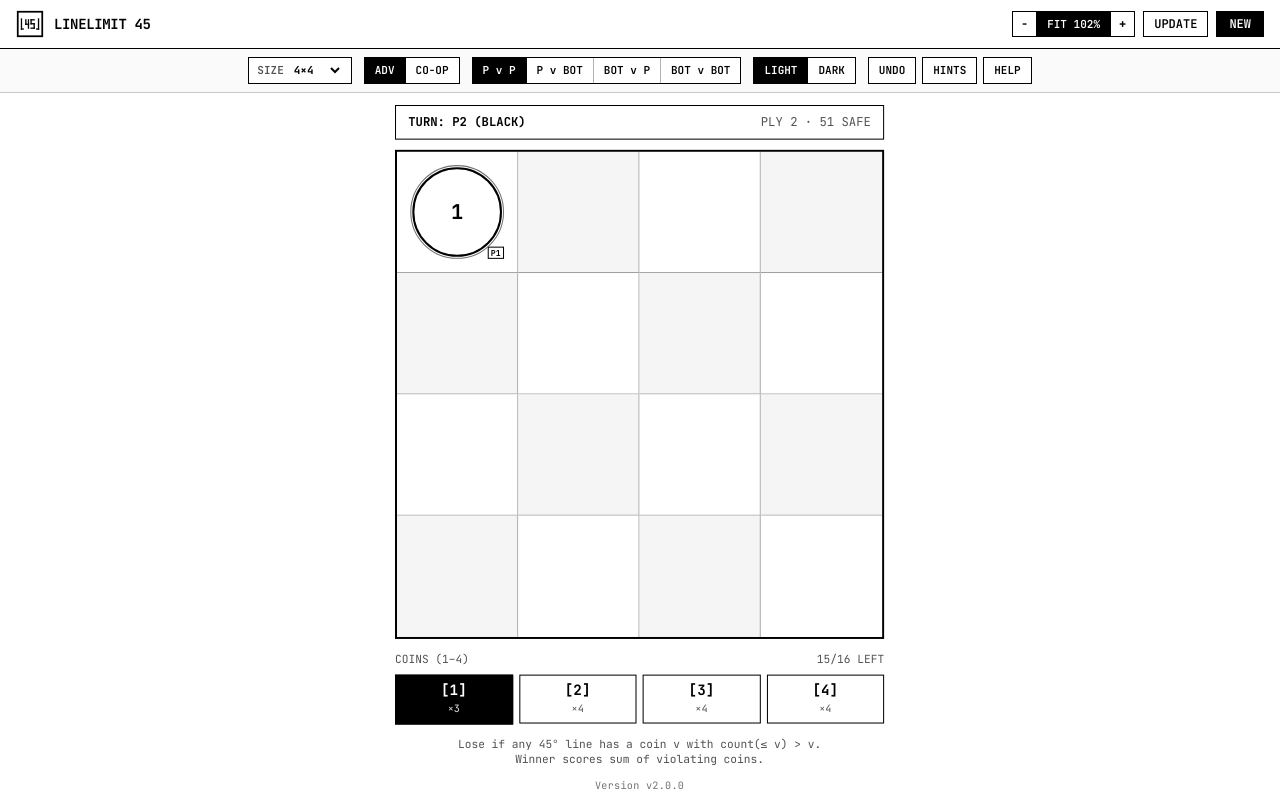
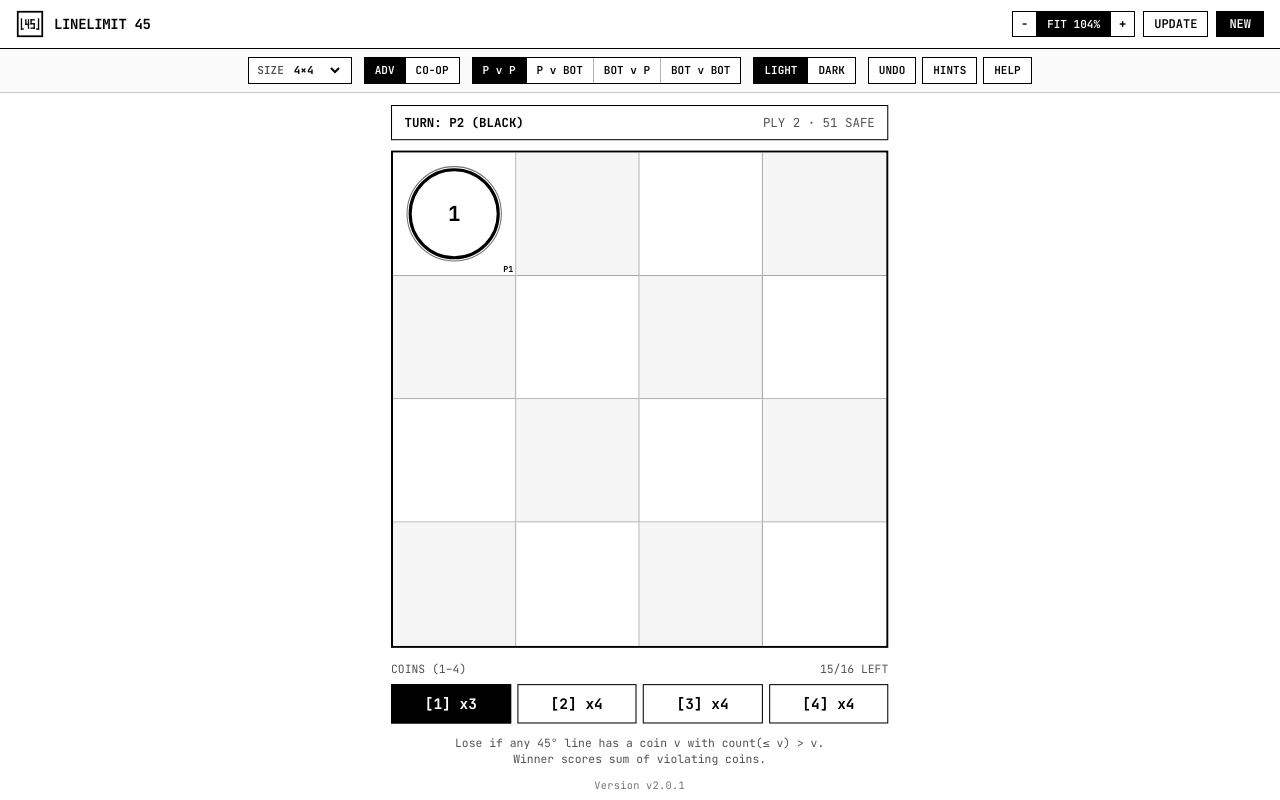
Before and after one commit to NofanTasi/LineLimit-45, a React (Vite) app: page / in a window 1280 px wide. Both pictures are taken after a click on the button 458 px from the left and 212 px from the top of the page. Built offline with nearby package versions, Linux system fonts and the light colour scheme.

Commit message:
style: refine coin tray UI and board indicators
Reduce CoinTray button height and simplify layout. Update GameBoard safety indicators to use font weights instead of background colors for improved visual hierarchy. Bump version to 2.0.1.

```diff
--- a/package.json
+++ b/package.json
@@ -1,7 +1,7 @@
 {
   "name": "react-example",
   "private": true,
-  "version": "2.0.0",
+  "version": "2.0.1",
   "type": "module",
   "scripts": {
     "dev": "vite --port=3000 --host=0.0.0.0",
--- a/src/components/CoinTray.tsx
+++ b/src/components/CoinTray.tsx
@@ -46,7 +46,7 @@ export const CoinTray: React.FC<CoinTrayProps> = ({
                   onClick={() => onSelectCoin(val)}
                   aria-pressed={isSelected}
                   style={{ width: buttonWidth }}
-                  className={`flex flex-col items-center justify-center border py-1.5 px-1 transition-colors min-h-[48px] shrink-0 focus-visible:outline-2 focus-visible:outline-offset-2 focus-visible:outline-black dark:focus-visible:outline-white ${
+                  className={`flex items-center justify-center border py-2 px-1 transition-colors min-h-[38px] shrink-0 focus-visible:outline-2 focus-visible:outline-offset-2 focus-visible:outline-black dark:focus-visible:outline-white ${
                     isEmpty
                       ? 'border-neutral-300 bg-neutral-100 text-neutral-400 dark:border-neutral-700 dark:bg-neutral-950 dark:text-neutral-600 cursor-not-allowed'
                       : isSelected
@@ -54,15 +54,8 @@ export const CoinTray: React.FC<CoinTrayProps> = ({
                         : 'border-black bg-white text-black hover:bg-neutral-100 dark:border-white dark:bg-black dark:text-white dark:hover:bg-neutral-900 cursor-pointer'
                   }`}
                 >
-                  <span className="text-sm font-bold tabular-nums leading-none">[{val}]</span>
-                  <span
-                    className={`mt-1 text-[10px] tabular-nums whitespace-nowrap ${
-                      isSelected
-                        ? 'text-neutral-200 dark:text-neutral-700'
-                        : 'text-neutral-600 dark:text-neutral-400'
-                    }`}
-                  >
-                    ×{count}
+                  <span className="text-sm font-bold tabular-nums leading-none whitespace-nowrap">
+                    [{val}] x{count}
                   </span>
                 </button>
               );
--- a/src/components/GameBoard.tsx
+++ b/src/components/GameBoard.tsx
@@ -160,12 +160,12 @@ export const GameBoard: React.FC<GameBoardProps> = ({
                   {!cell && safety && (
                     <>
                       <span
-                        className={`pointer-events-none absolute top-0.5 left-0.5 px-0.5 font-semibold leading-none tabular-nums ${
+                        className={`pointer-events-none absolute top-0.5 left-0.5 leading-none tabular-nums ${
                           n >= 9 ? 'text-[8px]' : 'text-[10px]'
                         } ${
                           safety.minSafeCoin === null
-                            ? 'bg-neutral-600 text-white'
-                            : 'text-neutral-600 dark:text-neutral-400'
+                            ? 'font-bold text-black dark:text-white'
+                            : 'font-semibold text-neutral-600 dark:text-neutral-400'
                         }`}
                       >
                         {safety.minSafeCoin === null ? 'KO' : safety.minSafeCoin}
@@ -173,12 +173,12 @@ export const GameBoard: React.FC<GameBoardProps> = ({
 
                       {safety.selectedSafe !== null && (
                         <span
-                          className={`pointer-events-none absolute bottom-0.5 right-0.5 px-0.5 font-semibold leading-none tabular-nums ${
+                          className={`pointer-events-none absolute bottom-0.5 right-0.5 leading-none tabular-nums ${
                             n >= 9 ? 'text-[8px]' : 'text-[10px]'
                           } ${
                             safety.selectedSafe
-                              ? 'text-black dark:text-white'
-                              : 'bg-black text-white dark:bg-white dark:text-black'
+                              ? 'font-semibold text-black dark:text-white'
+                              : 'font-bold text-black dark:text-white'
                           }`}
                         >
                           {safety.selectedSafe ? 'OK' : `-${safety.selectedWinnings}`}
@@ -197,15 +197,22 @@ export const GameBoard: React.FC<GameBoardProps> = ({
                     </div>
                   )}
 
-                  {/* Placed Monochrome Coin: P1 = White, P2 = Black */}
+                  {/* Placed Monochrome Coin: P1 = White with black circle, P2 = Black with white circle */}
                   {cell && (
+                    <>
                       <div
-                      className={`relative flex ${coinCircleSize} items-center justify-center rounded-full border-2 ${
+                        className={`relative flex ${coinCircleSize} items-center justify-center rounded-full border-[3px] ${
+                          cell.placedBy === 1
+                            ? `bg-white text-black border-black ${
                                 isInvertedLineCell
-                          ? 'border-white dark:border-black'
-                          : 'border-black dark:border-white'
-                      } ${
-                        cell.placedBy === 1 ? 'bg-white text-black' : 'bg-black text-white'
+                                  ? 'ring-1 ring-white dark:ring-0'
+                                  : 'dark:ring-1 dark:ring-white'
+                              }`
+                            : `bg-black text-white border-white ${
+                                isInvertedLineCell
+                                  ? 'dark:ring-1 dark:ring-black'
+                                  : 'ring-1 ring-black dark:ring-0'
+                              }`
                         } ${
                           isViolatingCoin
                             ? isInvertedLineCell
@@ -219,23 +226,22 @@ export const GameBoard: React.FC<GameBoardProps> = ({
                         <span className={`font-bold tabular-nums leading-none ${coinFontSize}`}>
                           {cell.value}
                         </span>
+                      </div>
 
                       {n <= 8 || isViolatingCoin ? (
                         <span
-                          className={`absolute -bottom-1 -right-1 border px-0.5 font-bold leading-tight ${
+                          className={`pointer-events-none absolute bottom-0.5 right-0.5 font-bold leading-none ${
                             n >= 9 ? 'text-[7px]' : 'text-[8px]'
                           } ${
                             isInvertedLineCell
-                              ? 'border-white dark:border-black'
-                              : 'border-black dark:border-white'
-                          } ${
-                            cell.placedBy === 1 ? 'bg-white text-black' : 'bg-black text-white'
+                              ? 'text-white dark:text-black'
+                              : 'text-black dark:text-white'
                           }`}
                         >
                           {isViolatingCoin ? '!' : `P${cell.placedBy}`}
                         </span>
                       ) : null}
-                    </div>
+                    </>
                   )}
                 </button>
               );
```
Lines whose indentation alone changed are shown as unchanged.
